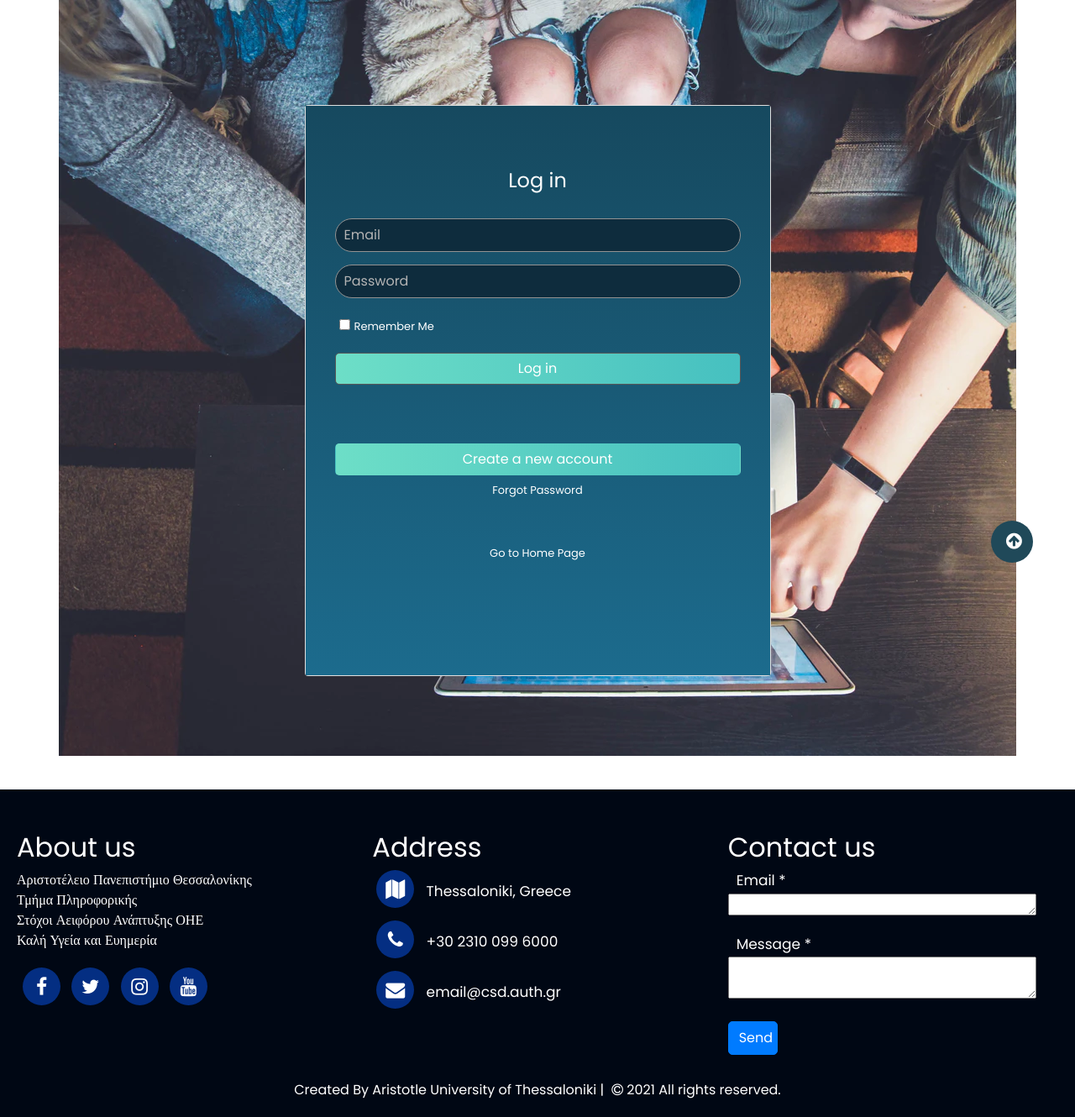
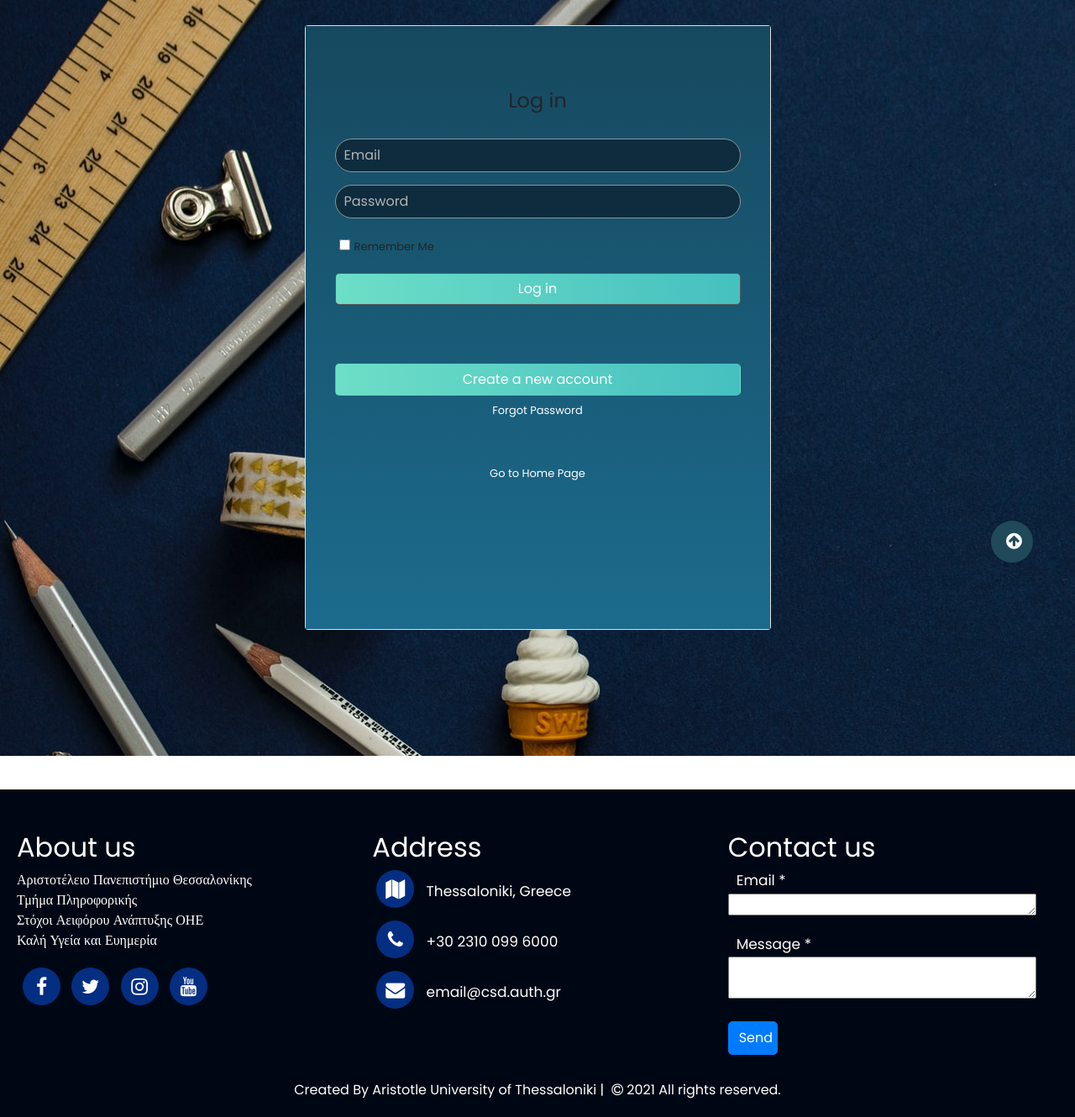
Before and after one commit to gesot/education-for-all, a PHP site: page /Register.html in a window 1280 px wide. Shown: the part 80-1410 px from the top of the page at 84% size. Run offline with PHP 8.4, Linux system fonts and the light colour scheme.

Commit message:
background image

```diff
--- a/Register.html
+++ b/Register.html
@@ -1,19 +1,36 @@
 <!DOCTYPE html>
 <html lang="en" dir="ltr">
   <head>
-		<meta charset="utf-8">
+    <meta charset="utf-8" />
     <title>Log In/Register</title>
-		<meta name="viewport" content="width=device-width, initial-scale=1.0">
-		<link rel="stylesheet" href="register.css">
-		<link rel="stylesheet" href="index.css">
-		<link rel="preconnect" href="https://fonts.gstatic.com">
-		<link href="https://fonts.googleapis.com/css2?family=Poppins:wght@100;200;300;400;600;700&display=swap" rel="stylesheet">
-		<link rel="stylesheet" href="https://stackpath.bootstrapcdn.com/font-awesome/4.7.0/css/font-awesome.min.css">
-		<link href="https://fonts.googleapis.com/css2?family=Poppins:wght@100;200;300;400;600;700&display=swap" rel="stylesheet">
-		<link rel="stylesheet" href="https://stackpath.bootstrapcdn.com/font-awesome/4.7.0/css/font-awesome.min.css">
-		<link rel="stylesheet" href="https://stackpath.bootstrapcdn.com/bootstrap/4.5.2/css/bootstrap.min.css" >
+    <meta name="viewport" content="width=device-width, initial-scale=1.0" />
+    <link rel="stylesheet" href="register.css" />
+    <link rel="stylesheet" href="index.css" />
+    <link rel="preconnect" href="https://fonts.gstatic.com" />
+    <link
+      href="https://fonts.googleapis.com/css2?family=Poppins:wght@100;200;300;400;600;700&display=swap"
+      rel="stylesheet"
+    />
+    <link
+      rel="stylesheet"
+      href="https://stackpath.bootstrapcdn.com/font-awesome/4.7.0/css/font-awesome.min.css"
+    />
+    <link
+      href="https://fonts.googleapis.com/css2?family=Poppins:wght@100;200;300;400;600;700&display=swap"
+      rel="stylesheet"
+    />
+    <link
+      rel="stylesheet"
+      href="https://stackpath.bootstrapcdn.com/font-awesome/4.7.0/css/font-awesome.min.css"
+    />
+    <link
+      rel="stylesheet"
+      href="https://stackpath.bootstrapcdn.com/bootstrap/4.5.2/css/bootstrap.min.css"
+    />
     <script src="https://code.jquery.com/jquery-3.6.0.min.js"></script>
     <script src="https://stackpath.bootstrapcdn.com/bootstrap/4.5.2/js/bootstrap.min.js"></script>
+  </head>
+
   <body>
     <section class="header">
       <nav>
@@ -31,7 +48,10 @@
           <li>
             <a href="WaysToHelp.html">Ways to Help</a>
           </li>
-					<li><a href="learn-now.html">Learn Now<span class="fa fa-caret-down"></span></a>
+          <li>
+            <a href="learn-now.html"
+              >Learn Now<span class="fa fa-caret-down"></span
+            ></a>
             <ul>
               <li><a href="learn-now.html#kids-section">Kids</a></li>
               <li><a href="learn-now.html#Teenagers-section">Teenagers</a></li>
@@ -45,37 +65,64 @@
       </nav>
     </section>
 
-
-
-
-
-		<!------------------------------------------------------------------------>
-
+    <!---->
+    <section class="register">
       <div class="container">
         <div class="card">
           <div class="inner-box" id="card">
             <div class="card-front">
               <h3>Log in</h3>
               <form>
-							<input type="email" class="input-box" placeholder="Email" required>
-							<input type="password" class="input-box" placeholder="Password" required>
-							<input type="checkbox" class="rem-me"><span>Remember Me</span>
+                <input
+                  type="email"
+                  class="input-box"
+                  placeholder="Email"
+                  required
+                />
+                <input
+                  type="password"
+                  class="input-box"
+                  placeholder="Password"
+                  required
+                />
+                <input type="checkbox" class="rem-me" /><span>Remember Me</span>
                 <button type="submit" class="submit-btn">Log in</button>
               </form>
-						<button type="button" class="btn" onclick="openRegister()">Create a new account</button>
-						<a href="">Forgot Password</a><br><br>
+              <button type="button" class="btn" onclick="openRegister()">
+                Create a new account
+              </button>
+              <a href="">Forgot Password</a><br /><br />
               <a href="home.html">Go to Home Page</a>
             </div>
             <div class="card-back">
               <h3>Create an account</h3>
               <form>
-							<input type="text" class="input-box" placeholder="Username" required>
-							<input type="email" class="input-box" placeholder="Email" required>
-							<input type="password" class="input-box" placeholder="Password" required>
-							<button type="submit" class="submit-btn">Create your account</button>
+                <input
+                  type="text"
+                  class="input-box"
+                  placeholder="Username"
+                  required
+                />
+                <input
+                  type="email"
+                  class="input-box"
+                  placeholder="Email"
+                  required
+                />
+                <input
+                  type="password"
+                  class="input-box"
+                  placeholder="Password"
+                  required
+                />
+                <button type="submit" class="submit-btn">
+                  Create your account
+                </button>
               </form>
-						<button type="button" class="btn" onclick="openLogin()">I have an account</button>
-						<a href="">Forgot Password</a><br><br>
+              <button type="button" class="btn" onclick="openLogin()">
+                I have an account
+              </button>
+              <a href="">Forgot Password</a><br /><br />
               <a href="home.html">Go to Home Page</a>
             </div>
           </div>
@@ -84,30 +131,41 @@
       <script>
         var card = document.getElementById("card");
 
-			function openRegister(){
+        function openRegister() {
           card.style.transform = "rotateY(-180deg)";
         }
-			function openLogin(){
+        function openLogin() {
           card.style.transform = "rotateY(0deg)";
         }
       </script>
+    </section>
 
-
-		<!---------START OF FOOTER---------->
+    <!--START OF FOOTER-->
 
     <footer>
-		<div class="container-fluid" style='margin-top:40px; padding:20px;'>
-
+      <div class="container-fluid" style="margin-top: 40px; padding: 20px">
         <div class="row">
           <div class="col-12 col-md-4">
             <h2>About us</h2>
             <div class="content">
-				<p>Αριστοτέλειο Πανεπιστήμιο Θεσσαλονίκης<br>Τμήμα Πληροφορικής<br>Στόχοι Αειφόρου Ανάπτυξης ΟΗΕ<br>Καλή Υγεία και Ευημερία</p>
+              <p>
+                Αριστοτέλειο Πανεπιστήμιο Θεσσαλονίκης<br />Τμήμα
+                Πληροφορικής<br />Στόχοι Αειφόρου Ανάπτυξης ΟΗΕ<br />Καλή Υγεία
+                και Ευημερία
+              </p>
               <div class="social">
-				  <a href="https://facebook.com"><span class="fa fa-facebook-f"></span></a>
-				  <a href="https://twitter.com"><span class="fa fa-twitter"></span></a>
-				  <a href="https://instagram.com"><span class="fa fa-instagram"></span></a>
-				  <a href="https://youtube.com"><span class="fa fa-youtube"></span></a>
+                <a href="https://facebook.com"
+                  ><span class="fa fa-facebook-f"></span
+                ></a>
+                <a href="https://twitter.com"
+                  ><span class="fa fa-twitter"></span
+                ></a>
+                <a href="https://instagram.com"
+                  ><span class="fa fa-instagram"></span
+                ></a>
+                <a href="https://youtube.com"
+                  ><span class="fa fa-youtube"></span
+                ></a>
               </div>
             </div>
           </div>
@@ -116,11 +174,17 @@
             <h2>Address</h2>
             <div class="content">
               <div class="place">
-				  <a href="https://www.google.gr/maps/place/%CE%91%CF%81%CE%B9%CF%83%CF%84%CE%BF%CF%84%CE%AD%CE%BB%CE%B5%CE%B9%CE%BF+%CE%A0%CE%B1%CE%BD%CE%B5%CF%80%CE%B9%CF%83%CF%84%CE%AE%CE%BC%CE%B9%CE%BF+%CE%98%CE%B5%CF%83%CF%83%CE%B1%CE%BB%CE%BF%CE%BD%CE%AF%CE%BA%CE%B7%CF%82/@40.6308283,22.9570337,17z/data=!3m1!4b1!4m5!3m4!1s0x14a838ff432792c9:0x15eefe1dc3e6c8e9!8m2!3d40.6308283!4d22.9592224?hl=el"><span class="fa fa-map"></span></a>
+                <a
+                  href="https://www.google.gr/maps/place/%CE%91%CF%81%CE%B9%CF%83%CF%84%CE%BF%CF%84%CE%AD%CE%BB%CE%B5%CE%B9%CE%BF+%CE%A0%CE%B1%CE%BD%CE%B5%CF%80%CE%B9%CF%83%CF%84%CE%AE%CE%BC%CE%B9%CE%BF+%CE%98%CE%B5%CF%83%CF%83%CE%B1%CE%BB%CE%BF%CE%BD%CE%AF%CE%BA%CE%B7%CF%82/@40.6308283,22.9570337,17z/data=!3m1!4b1!4m5!3m4!1s0x14a838ff432792c9:0x15eefe1dc3e6c8e9!8m2!3d40.6308283!4d22.9592224?hl=el"
+                  ><span class="fa fa-map"></span
+                ></a>
                 <span class="text">Thessaloniki, Greece</span>
               </div>
               <div class="phone">
-				  <a href="https://www.google.com/search?q=auth+phone&sxsrf=ALeKk00buQcm7lPf6nj1TQuEa9ofHu6Obw%3A1617693532199&ei=XAtsYIbPC4j4sAeChY7ICw&oq=auth+phone&gs_lcp=Cgdnd3Mtd2l6EAMyBQgAEMsBMgYIABAWEB4yBggAEBYQHjIGCAAQFhAeOgcIABBHELADOgcIABCwAxBDOgIIAFCiggFY-IcBYO2KAWgCcAJ4AIABpgGIAeQGkgEDMC42mAEAoAEBqgEHZ3dzLXdpesgBCsABAQ&sclient=gws-wiz&ved=0ahUKEwiG7d2CiunvAhUIPOwKHYKCA7kQ4dUDCA0&uact=5"><span class="fa fa-phone"></span></a>
+                <a
+                  href="https://www.google.com/search?q=auth+phone&sxsrf=ALeKk00buQcm7lPf6nj1TQuEa9ofHu6Obw%3A1617693532199&ei=XAtsYIbPC4j4sAeChY7ICw&oq=auth+phone&gs_lcp=Cgdnd3Mtd2l6EAMyBQgAEMsBMgYIABAWEB4yBggAEBYQHjIGCAAQFhAeOgcIABBHELADOgcIABCwAxBDOgIIAFCiggFY-IcBYO2KAWgCcAJ4AIABpgGIAeQGkgEDMC42mAEAoAEBqgEHZ3dzLXdpesgBCsABAQ&sclient=gws-wiz&ved=0ahUKEwiG7d2CiunvAhUIPOwKHYKCA7kQ4dUDCA0&uact=5"
+                  ><span class="fa fa-phone"></span
+                ></a>
                 <span class="text">+30 2310 099 6000</span>
               </div>
               <div class="email">
@@ -136,7 +200,7 @@
               <form action="#">
                 <div class="email">
                   <div class="text">Email *</div>
-					<input type="email" required>
+                  <input type="email" required />
                   <textarea rows="1" cols="25" required></textarea>
                 </div>
                 <div class="msg">
@@ -152,17 +216,21 @@
         </div>
         <div class="row">
           <div class="col-sm text-center">
-			  <span class="credit">Created By Aristotle University of Thessaloniki</a> | </span>
-			  <i class="fa fa-copyright" aria-hidden="true"></i><span> 2021 All rights reserved.</span>
+            <span class="credit"
+              >Created By Aristotle University of Thessaloniki |
+            </span>
+            <i class="fa fa-copyright" aria-hidden="true"></i
+            ><span> 2021 All rights reserved.</span>
           </div>
         </div>
       </div>
     </footer>
-	<!--------END OF FOOTER---------->
+    <!--END OF FOOTER-->
 
-	<!---------START OF <TOP> BUTTON--------->
-	<a href="#"><i class="gotopbtn" href="#"><i class="fa fa-arrow-circle-up"></i></i></a>
-	<!----------END OF TOP BUTTON---------->
-
+    <!--START OF <TOP> BUTTON-->
+    <a href="#"
+      ><i class="gotopbtn" href="#"><i class="fa fa-arrow-circle-up"></i></i
+    ></a>
+    <!--END OF TOP BUTTON-->
   </body>
 </html>
--- a/register.css
+++ b/register.css
@@ -4,8 +4,11 @@
   font-family: "Poppins";
   box-sizing: border-box;
 }
-.container {
-  display: flex;
+.register {
+  background-image: url(images/1.jpg);
+}
+.register.container {
+  display: block;
   align-items: center;
   justify-content: center;
   width: 100%;
@@ -15,17 +18,15 @@
   color: #fff;
   margin-bottom: 0px;
   padding-top: 50px;
-  background-image: url(images/infoimg.jpg);
 }
 .card {
   margin-bottom: 10vh;
   border: 1px solid #333;
   border-radius: 2px;
-
+  margin: 0 auto;
   width: 400px;
   height: 600px;
-
-  prespective: 1000px;
+  perspective: 1000px;
 }
 .inner-box {
   position: relative;
@@ -132,7 +133,6 @@ footer button {
   transition: 0.3s;
 }
 
-
 /* .submit-btn::after{
 	content: '\27a4';
 	color: cyan;
@@ -178,57 +178,55 @@ footer button {
   color: rgb(206, 206, 206);
 }
 
-
 @media all and (max-width: 487px) {
-	.container{
+  .container {
     height: 700px;
   }
-	.card{
+  .card {
     width: 120%;
     height: 160%;
     top: 10px;
   }
-	.btn{
-		height:85px;
+  .btn {
+    height: 85px;
   }
-	.card-back .submit-btn{
-		height:55px;
+  .card-back .submit-btn {
+    height: 55px;
   }
 }
 
 @media all and (max-width: 820px) {
-	.container{
+  .container {
     height: 700px;
   }
-	.card{
+  .card {
     width: 80%;
     height: 130%;
     top: 20px;
   }
-	.btn{
-		height:85px;
+  .btn {
+    height: 85px;
   }
-	.card-back .submit-btn{
-		height:55px;
+  .card-back .submit-btn {
+    height: 55px;
   }
 }
 
-}
 @media all and (max-width: 1200px) {
-	.container{
+  .container {
     height: 700px;
   }
-	.card{
+  .card {
     width: 70%;
     height: 100%;
     top: 10px;
   }
 }
 @media all and (max-width: 2400px) {
-	.container{
+  .container {
     height: 900px;
   }
-	.card{
+  .card {
     width: 50%;
     height: 80%;
     top: 30px;
```
Lines whose indentation alone changed are shown as unchanged.
